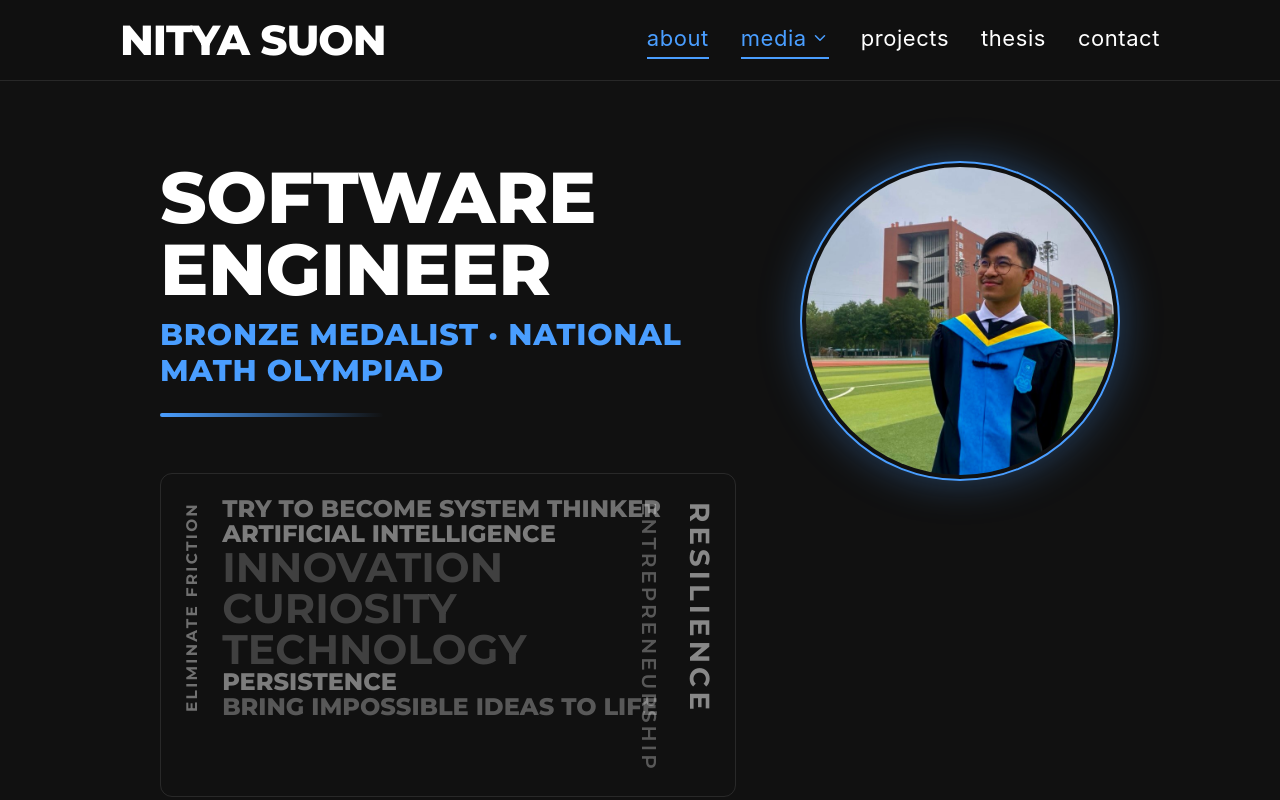
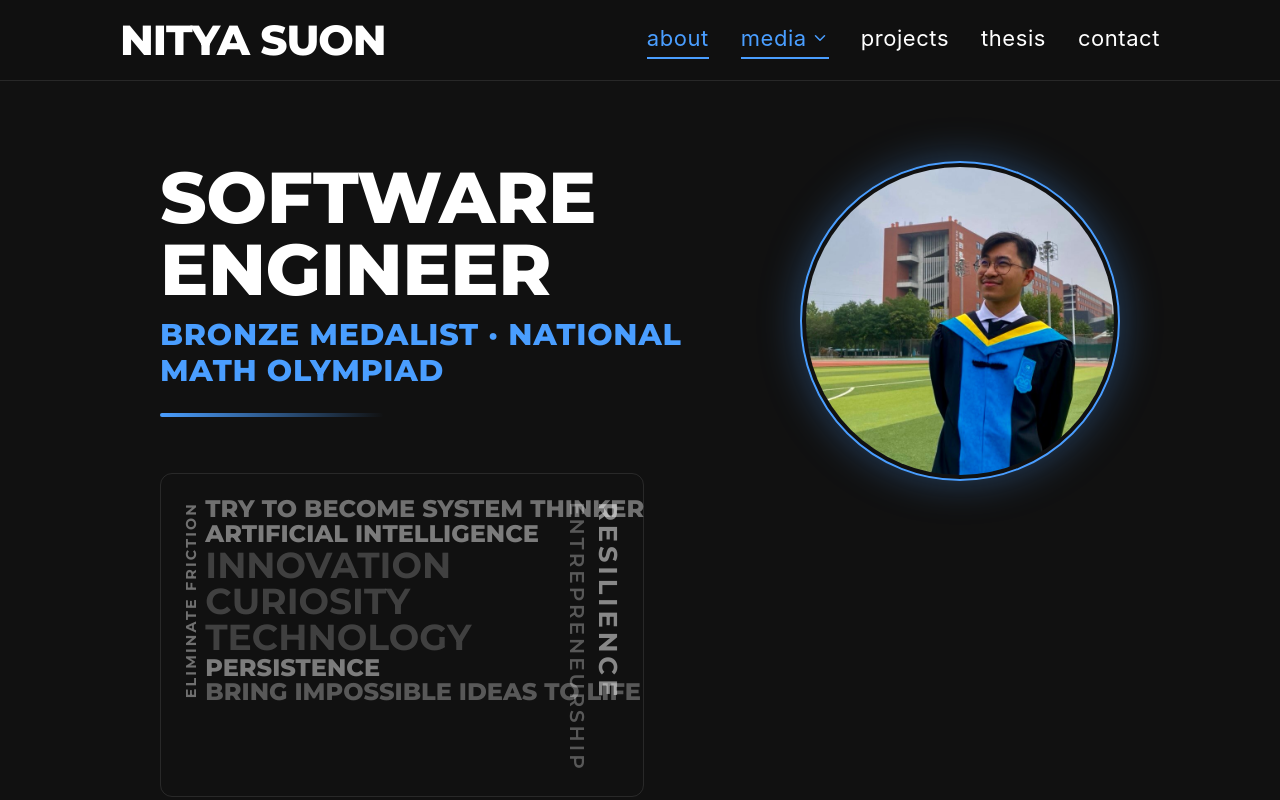
Before and after one commit to NityaSu/Publix, a Nuxt app: page / in a window 1280 px wide. Shown: the top 800 px of the page. Built offline with nearby package versions, Linux system fonts and the light colour scheme; a web font is replaced by a local one.

Commit message:
Refactor HeroSection to improve word cloud styling and responsiveness; adjust fluid size calculations and refine layout properties for better visual consistency.

```diff
--- a/component/HeroSection.vue
+++ b/component/HeroSection.vue
@@ -80,14 +80,14 @@ const wordCloud: WordCloudItem[] = [
     return {
       text,
       class: `${MATCHED_TONE} font-display transition-colors duration-300 hover:text-accent`,
-      style: fluidSize(SIZE_MATCHES[text], 24, 52, 0.85),
+      style: fluidSize(SIZE_MATCHES[text], 24, 52, 1),
     };
   }
   const isCore = CORE_WORDS.has(text);
   return {
     text,
     class: `${tone} font-display transition-colors duration-300 hover:text-accent`,
-    style: isCore ? fluidSize(text, 24, 52, 0.85) : fluidSize(text, 11, 24, 0.48),
+    style: isCore ? fluidSize(text, 24, 52, 1) : fluidSize(text, 11, 24, 0.48),
   };
 });
 
@@ -133,7 +133,10 @@ const headlineRef = ref<HTMLElement | null>(null);
 const { width: headlineWidth } = useElementSize(headlineRef);
 const wordCloudRowStyle = computed(() => {
   if (!headlineWidth.value) return {};
-  return { width: `${Math.round(headlineWidth.value * 1.04)}px`, maxWidth: '100%' };
+  // Keep the block tied to the headline, but slightly under its width so the
+  // horizontal words (which hit a font-size ceiling) still reach the right
+  // vertical column instead of leaving a dead gap beside them.
+  return { width: `${Math.round(headlineWidth.value * 0.84)}px`, maxWidth: '100%' };
 });
 
 const heroRef = ref<HTMLElement | null>(null);
@@ -170,10 +173,10 @@ useIntersectionObserver(
         <div class="mt-6 h-1 w-40 md:w-56 rounded-full bg-gradient-to-r from-accent to-transparent"></div>
 
         <div
-          class="mt-10 md:mt-14 flex items-start gap-3 md:gap-6 select-none border border-white/10 rounded-xl px-4 md:px-6 py-4 md:py-6"
+          class="mt-10 md:mt-14 flex items-start gap-1.5 md:gap-2 select-none border border-white/10 rounded-xl px-4 md:px-6 py-4 md:py-6"
           :style="wordCloudRowStyle"
         >
-          <div class="hidden sm:flex flex-col items-center pt-1">
+          <div class="hidden sm:flex flex-col items-center pt-1 shrink-0">
             <span
               class="font-display uppercase tracking-[0.15em] rotate-180 transition-colors duration-300 hover:text-accent"
               :class="leftVerticalWord.tone"
@@ -200,7 +203,7 @@ useIntersectionObserver(
             </span>
           </div>
 
-          <div class="hidden sm:flex items-start gap-3 md:gap-6 -ml-2 md:-ml-4 lg:-ml-6">
+          <div class="hidden sm:flex items-start gap-1 md:gap-1.5 shrink-0 -ml-2 md:-ml-3">
             <div class="flex flex-col items-center pt-1">
               <span
                 class="font-display uppercase tracking-[0.15em] transition-colors duration-300 hover:text-accent"
```
